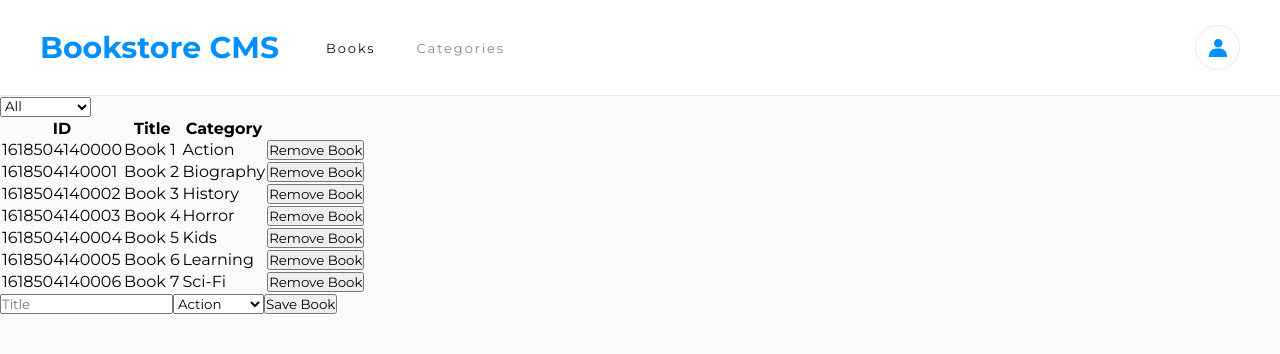
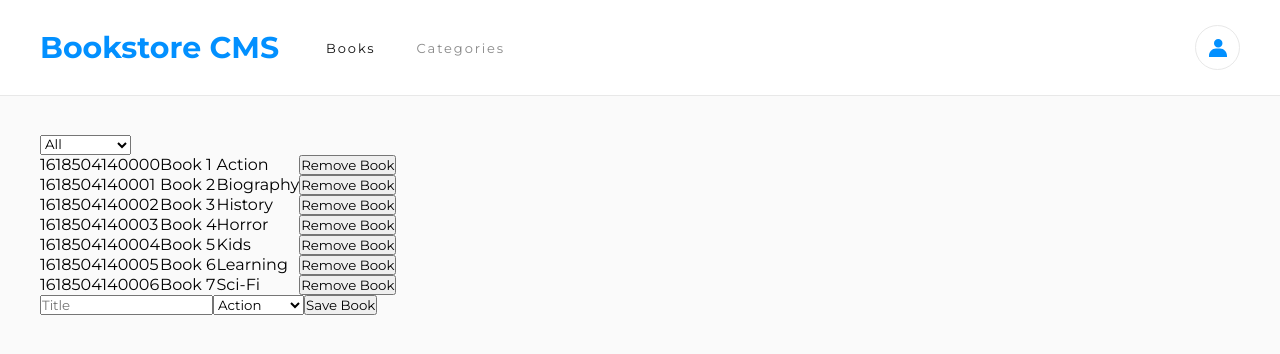
Before and after one commit to tigamadou/bookstore, a React (Create React App) app: page / in a window 1280 px wide. Shown: the top 354 px of the page. Built offline with nearby package versions, Linux system fonts and the light colour scheme.

Commit message:
table structure removed from booklist

```diff
--- a/src/assets/sass/components/_header.sass
+++ b/src/assets/sass/components/_header.sass
@@ -1,7 +1,7 @@
 .header
     background: $white
     border-bottom: solid 1px $grey
-
+    margin-bottom: 38px
     .navbar
         display: flex
         justify-content: space-between
--- a/src/containers/BooksForm.js
+++ b/src/containers/BooksForm.js
@@ -30,7 +30,7 @@
   };
 
   return (
-    <div>
+    <div className="container">
       <form onSubmit={handleSubmit}>
         <input
           type="text"
--- a/src/containers/BooksList.js
+++ b/src/containers/BooksList.js
@@ -18,17 +18,10 @@
 
   return (
 
-    <div>
+    <div className="container">
       <CategoryFilter filter={filter} handleFilterChange={handleFilterChange} />
-      <table>
-        <thead>
-          <tr>
-            <th>ID</th>
-            <th>Title</th>
-            <th>Category</th>
-          </tr>
-        </thead>
-        <tbody>
+      <div className="book_list">
+
         {books.map((book) => (
           <Book
             id={book.id}
@@ -38,8 +31,8 @@
             handleRemoveBook={handleRemoveBook}
           />
         ))}
-        </tbody>
-      </table>
+
+      </div>
     </div>
 
   );
```
Lines whose indentation alone changed are shown as unchanged.
